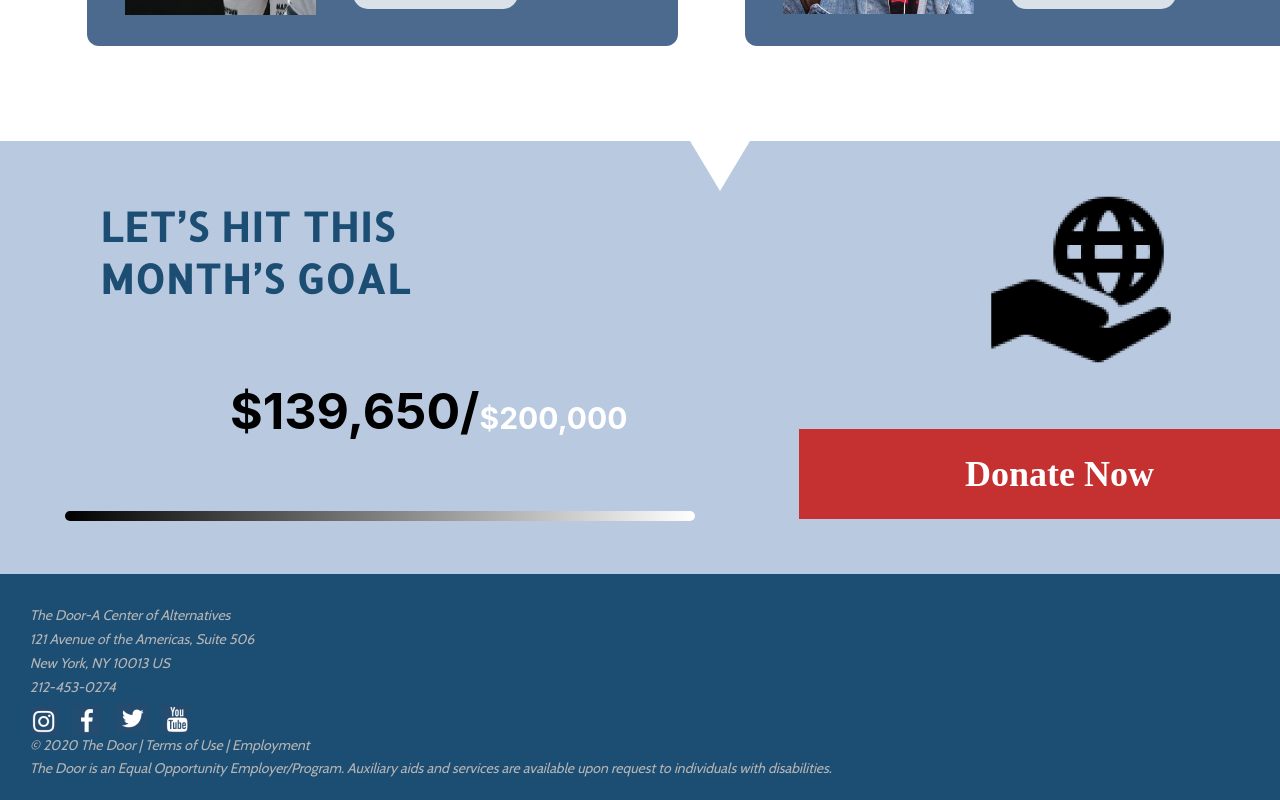
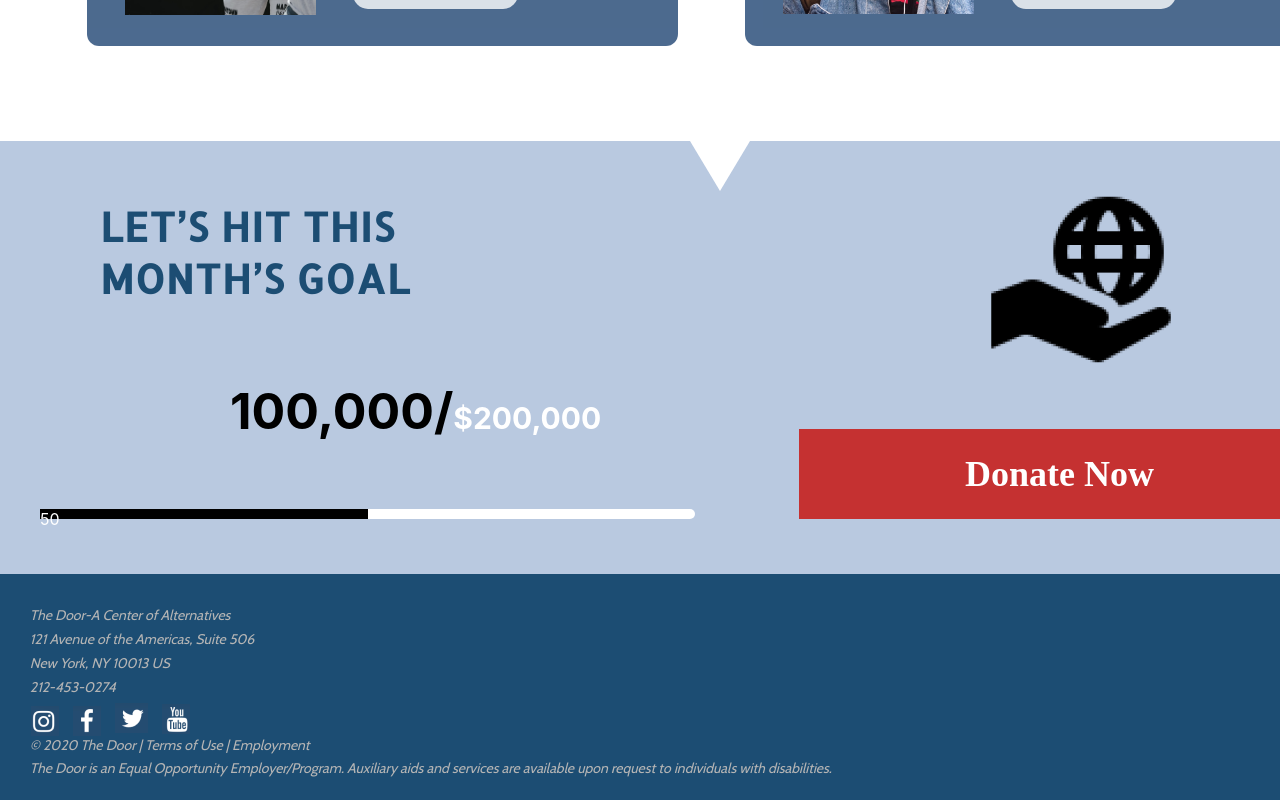
Before and after one commit to Ricomitch/The-Door, a React (Create React App) app in the folder client/: page /get-involved in a window 1280 px wide. Shown: the part 2005-2805 px from the top of the page. Built offline with nearby package versions, Linux system fonts and the light colour scheme; a web font is replaced by a local one.

Commit message:
function of the progress bar

```diff
--- a/client/src/components/GetInvolved/Donate.jsx
+++ b/client/src/components/GetInvolved/Donate.jsx
@@ -1,18 +1,52 @@
-import React from 'react'
+import React, { useState } from 'react'
 import './Donate.css'
 import handWorld from '../../assets/GetInvolved/Charity.png'
+import Progressbar from './ProgressBar'
+import { useEffect } from 'react'
 
 function Donate() {
+  const [amount, updateAmount] = useState(100000)
+
+  let percent
+  const commaThousands = () => {
+    const amountArray = String(amount).split('')
+    const start = amountArray.length - 3
+    amountArray.splice(start, 0, ',')
+    return amountArray.join('')
+  }
+
+  percent = (amount / 200000) * 100
+
+  commaThousands()
+
+
+
+
+  if (percent != undefined) {
     return (
       <div className='donate-div'>
         <div className='donate-triangle'></div>
-      <h2 className='donate-heading'>LET<span className='apostrophe'>'</span>S HIT THIS<br />MONTH<span className='apostrophe'>'</span>S GOAL</h2>
-      <img src={handWorld} className='donate-graphic' alt='a hand holding the world' />
-      <h2 className='numbers'><span className='amt-toward'>$139,650/</span><span className='amt-of'>$200,000</span></h2>
-      <div className='goal-line'></div>
+        <h2 className='donate-heading'>
+          LET<span className='apostrophe'>'</span>S HIT THIS
+        <br />
+        MONTH<span className='apostrophe'>'</span>S GOAL
+      </h2>
+        <img
+          src={handWorld}
+          className='donate-graphic'
+          alt='a hand holding the world'
+        />
+        <h2 className='numbers'>
+          <span className='amt-toward'>{`${commaThousands()}`}/</span>
+          <span className='amt-of'>$200,000</span>
+        </h2>
+        {/* <div className='goal-line'></div> */}
+        <Progressbar completed={percent} />
         <div className='donate-button'>Donate Now</div>
       </div>
+
     )
   }
-
+  else return <h1>loading</h1>
+}
 export default Donate
--- a/client/src/components/GetInvolved/ProgressBar.css
+++ b/client/src/components/GetInvolved/ProgressBar.css
@@ -0,0 +1,20 @@
+.container {
+  height: 10px;
+  width: 655px;
+  position: absolute;
+  bottom: 55px;
+  left: 40px;
+  background-color: #b9c9e0;
+  border-radius: 50px;
+
+}
+
+.filler {
+  height: 10px;
+  transition: 'width 1s ease-in-out';
+
+}
+
+.labelStyles {
+  color: white;
+}
--- a/client/src/components/GetInvolved/ProgressBar.jsx
+++ b/client/src/components/GetInvolved/ProgressBar.jsx
@@ -1,11 +1,13 @@
 import React from 'react'
+import './ProgressBar.css'
 
 const Progressbar = (props) => {
-  const { } = props;
+  const { completed } = props;
+
   return (
-    <div>
-      <div>
-        <span> </span>
+    <div className= 'container'>
+      <div className='filler' style={{ width: `${completed}%`, backgroundColor: "black" }}>
+        <span className= 'labelStyles'>{`${completed}`} </span>
       </div>
 
     </div>
```
Lines whose indentation alone changed are shown as unchanged.
